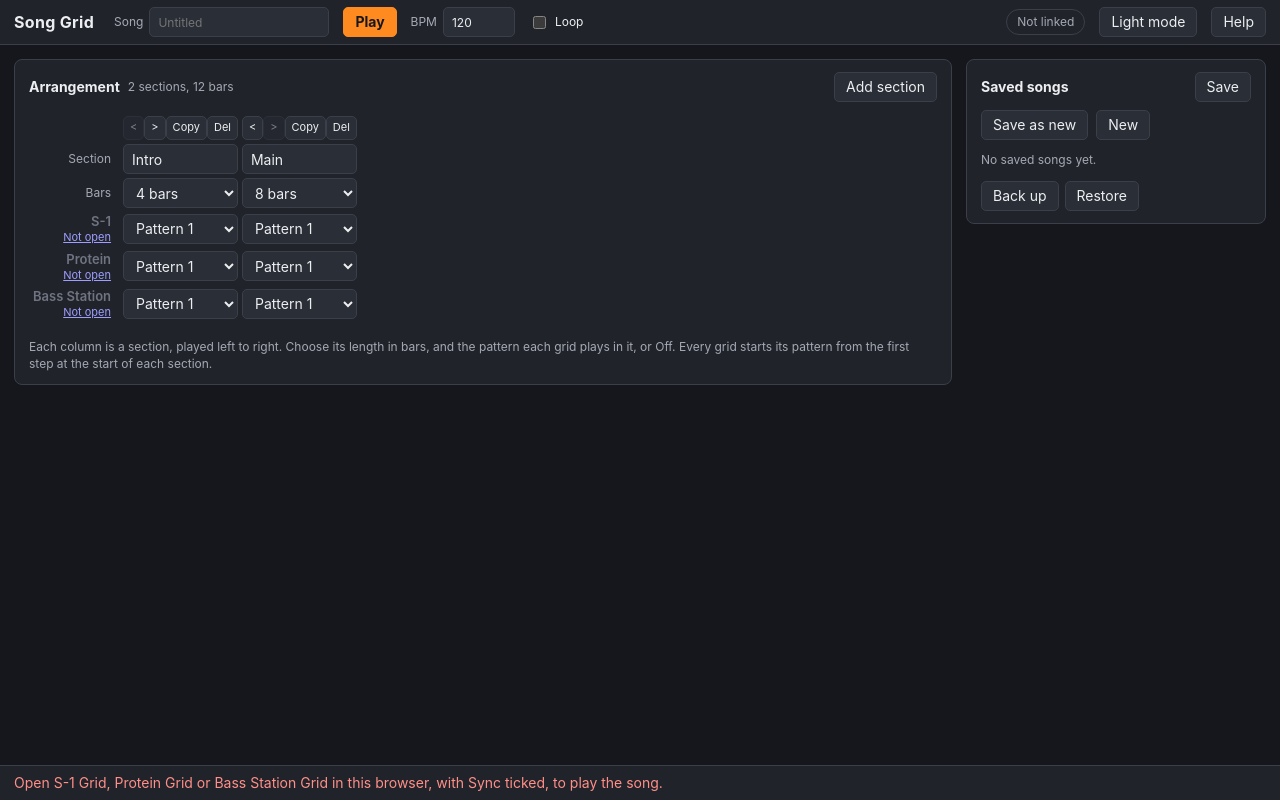
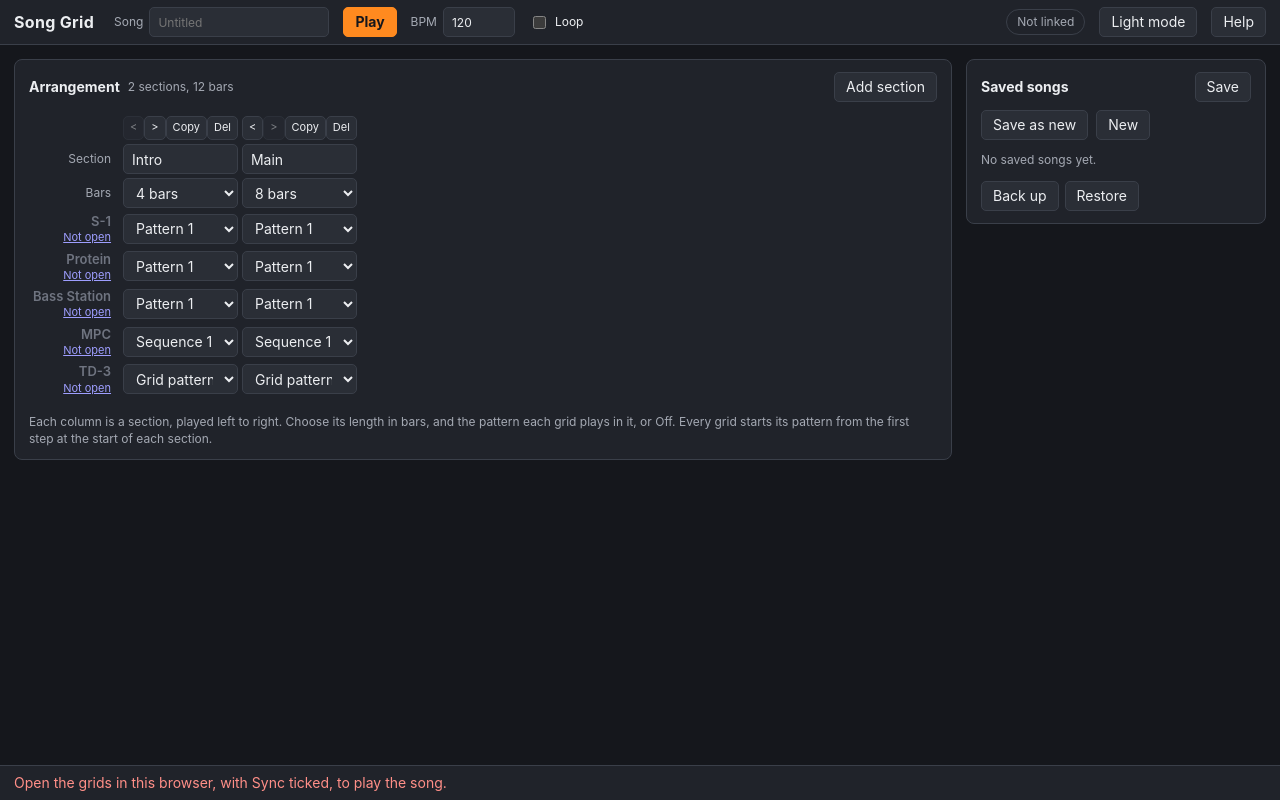
Before and after one commit to pzuzarte/song-grid, a website: page index.html in a window 1280 px wide. Both pictures are taken after a click on the button "Play". Drawn offline with Linux system fonts and the light colour scheme.

Commit message:
Add MPC Grid and TD-3 Grid to songs
TD-3 Grid plays its grid pattern or a library pattern by name in each section.

Co-Authored-By: Claude Opus 5.5 <noreply@anthropic.com>

```diff
--- a/app.js
+++ b/app.js
@@ -70,15 +70,34 @@ function change(edit) {
   render();
 }
 
-function patternSelect(item, name) {
+// TD-3 Grid keeps its patterns in its library, in this browser, which this page shares.
+function td3Library() {
+  const items = readJson("td3-grid-library", []);
+  return Array.isArray(items) ? items.filter((item) => item && typeof item.id === "string" && typeof item.name === "string") : [];
+}
+
+function patternSelect(item, instrument) {
+  const { name } = instrument;
   const select = document.createElement("select");
-  select.append(new Option("Off", ""), ...Array.from({ length: Song.PATTERNS }, (_, index) => new Option(`Pattern ${index + 1}`, String(index))));
   const value = item.patterns[name];
+  if (instrument.library) {
+    const saved = td3Library();
+    select.append(new Option("Off", ""), new Option("Grid pattern", Song.GRID),
+      ...saved.map((entry) => new Option(entry.name, entry.id)));
+    if (value && value !== Song.GRID && !saved.some((entry) => entry.id === value)) {
+      select.append(new Option("(not in the library)", value));
+    }
+  } else {
+    const word = instrument.word || "Pattern";
+    select.append(new Option("Off", ""), ...Array.from({ length: Song.PATTERNS }, (_, index) => new Option(`${word} ${index + 1}`, String(index))));
+  }
   select.value = value === null ? "" : String(value);
   select.classList.toggle("off", value === null);
   select.setAttribute("aria-label", `${name} in ${item.name}`);
+  select.title = instrument.library ? "The pattern in TD-3 Grid, or one from its library, or Off" : "";
   select.onchange = () => change(() => {
-    item.patterns[name] = select.value === "" ? null : Number(select.value);
+    if (select.value === "") item.patterns[name] = null;
+    else item.patterns[name] = instrument.library ? select.value : Number(select.value);
   });
   return select;
 }
@@ -197,7 +216,7 @@ function render() {
     song.sections.forEach((item, index) => {
       const cell = document.createElement("td");
       cell.dataset.section = String(index);
-      cell.append(patternSelect(item, instrument.name));
+      cell.append(patternSelect(item, instrument));
       row.append(cell);
     });
     rows.push(row);
@@ -245,7 +264,7 @@ function tick() {
 
 function startPlaying() {
   if (!peers.some((name) => Song.INSTRUMENTS.some((item) => item.name === name))) {
-    setStatus("Open S-1 Grid, Protein Grid or Bass Station Grid in this browser, with Sync ticked, to play the song.", true);
+    setStatus("Open the grids in this browser, with Sync ticked, to play the song.", true);
     return;
   }
   link.announceSong(Song.plan(song));
@@ -418,6 +437,7 @@ function setTheme(light) {
 }
 
 function bind() {
+  window.addEventListener("storage", (event) => { if (event.key === "td3-grid-library") render(); });
   $("play").onclick = togglePlay;
   $("song-name").onchange = () => change(() => { song.name = $("song-name").value.trim().slice(0, 40); });
   $("bpm").onchange = () => {
--- a/index.html
+++ b/index.html
@@ -82,7 +82,7 @@
 
     <h3>Set up</h3>
     <ol>
-      <li>Open the grids you want in the same browser, in other tabs: <a href="https://pzuzarte.github.io/s1-grid/" target="_blank" rel="noopener">S-1 Grid</a>, <a href="https://pzuzarte.github.io/protein-grid/" target="_blank" rel="noopener">Protein Grid</a> and <a href="https://pzuzarte.github.io/bass-station-grid/" target="_blank" rel="noopener">Bass Station Grid</a>.</li>
+      <li>Open the grids you want in the same browser, in other tabs: <a href="https://pzuzarte.github.io/s1-grid/" target="_blank" rel="noopener">S-1 Grid</a>, <a href="https://pzuzarte.github.io/protein-grid/" target="_blank" rel="noopener">Protein Grid</a>, <a href="https://pzuzarte.github.io/bass-station-grid/" target="_blank" rel="noopener">Bass Station Grid</a>, <a href="https://pzuzarte.github.io/mpc-grid/" target="_blank" rel="noopener">MPC Grid</a> and <a href="https://pzuzarte.github.io/td3-grid/" target="_blank" rel="noopener">TD-3 Grid</a>.</li>
       <li>In each, connect its instrument, and tick <b>Sync</b>. The badge at the top of this page shows which grids are linked. Rows for grids that aren't open are greyed.</li>
     </ol>
 
@@ -90,7 +90,9 @@
     <ul>
       <li>Each column is a section, such as Intro, Verse or Chorus, played left to right. Click its name to change it.</li>
       <li><b>Bars</b> sets how long the section lasts.</li>
-      <li>Each row is a grid. Choose the pattern it plays in that section, 1 to 16, or <b>Off</b> for silence. A pattern shorter than its section repeats, and a longer one is cut at the section's end.</li>
+      <li>Each row is a grid. Choose the pattern it plays in that section, 1 to 16, or <b>Off</b> for silence. For MPC Grid these are its sequences. A pattern shorter than its section repeats, and a longer one is cut at the section's end.</li>
+      <li>TD-3 Grid edits one pattern at a time, so its row offers <b>Grid pattern</b>, whatever is in TD-3 Grid when the song plays, and the patterns saved in its library, by name. A library pattern plays without changing the grid. Patterns saved in its pattern folder aren't listed: save them to the library to use them in a song.</li>
+      <li>Bars are counted in 4/4. An MPC sequence in another time signature still restarts at each section.</li>
       <li>Every grid starts its pattern from the first step at the start of each section, so they stay together even when their patterns are different lengths.</li>
       <li>The buttons above each section move it left or right, copy it, or delete it. <b>Add section</b> adds a copy of the last one at the end.</li>
     </ul>
--- a/song.js
+++ b/song.js
@@ -1,26 +1,42 @@
 "use strict";
 /* A song: sections in order, each some bars long, with the pattern each grid plays in it,
    or none. Kept apart from the page so it can be tested. plan() turns a song into what
-   the grids follow, as sent through sync.js. */
+   the grids follow, as sent through sync.js.
+
+   Most grids have 16 numbered patterns, counted here from 0. TD-3 Grid edits one pattern
+   at a time, so its part names either "grid", the pattern in its grid, or the id of a
+   pattern in its library. null is silence for every grid. */
 const Song = (() => {
   const INSTRUMENTS = [
     { name: "S-1 Grid", label: "S-1", url: "https://pzuzarte.github.io/s1-grid/" },
     { name: "Protein Grid", label: "Protein", url: "https://pzuzarte.github.io/protein-grid/" },
     { name: "Bass Station Grid", label: "Bass Station", url: "https://pzuzarte.github.io/bass-station-grid/" },
+    { name: "MPC Grid", label: "MPC", url: "https://pzuzarte.github.io/mpc-grid/", word: "Sequence" },
+    { name: "TD-3 Grid", label: "TD-3", url: "https://pzuzarte.github.io/td3-grid/", library: true },
   ];
+  const GRID = "grid"; // TD-3 Grid's own pattern, rather than one from its library.
   const PATTERNS = 16;
   const BAR_CHOICES = [1, 2, 4, 8, 12, 16, 24, 32, 64];
   const MAX_SECTIONS = 64;
 
   const newId = () => `s${Date.now().toString(36)}${Math.random().toString(36).slice(2, 7)}`;
 
-  // A pattern number counted from 0, or null for silence.
-  const cleanPattern = (value) => (Number.isInteger(value) && value >= 0 && value < PATTERNS ? value : null);
+  // A grid's pattern, checked, or null for silence.
+  function cleanPattern(instrument, value) {
+    if (instrument.library) return typeof value === "string" && value.length > 0 && value.length <= 64 ? value : null;
+    return Number.isInteger(value) && value >= 0 && value < PATTERNS ? value : null;
+  }
 
-  function section(fields = {}) {
+  const firstPattern = (instrument) => (instrument.library ? GRID : 0);
+
+  // A grid missing from a saved section is silent in it, so older songs play as they did.
+  // A new section starts every grid on its first pattern.
+  function section(fields = {}, { fill = true } = {}) {
     const patterns = {};
-    for (const { name } of INSTRUMENTS) {
-      patterns[name] = fields.patterns && name in fields.patterns ? cleanPattern(fields.patterns[name]) : 0;
+    for (const instrument of INSTRUMENTS) {
+      const { name } = instrument;
+      if (fields.patterns && name in fields.patterns) patterns[name] = cleanPattern(instrument, fields.patterns[name]);
+      else patterns[name] = fill ? firstPattern(instrument) : null;
     }
     return {
       id: typeof fields.id === "string" ? fields.id : newId(),
@@ -47,7 +63,7 @@ const Song = (() => {
     if (Number.isFinite(data.bpm) && data.bpm >= 20 && data.bpm <= 300) song.bpm = Math.round(data.bpm * 10) / 10;
     song.loop = Boolean(data.loop);
     if (Array.isArray(data.sections) && data.sections.length) {
-      song.sections = data.sections.slice(0, MAX_SECTIONS).map(section);
+      song.sections = data.sections.slice(0, MAX_SECTIONS).map((item) => section(item, { fill: false }));
       // Each section needs its own id, as copies are moved about separately.
       const ids = new Set();
       for (const item of song.sections) {
@@ -83,7 +99,7 @@ const Song = (() => {
     return null;
   }
 
-  return { BAR_CHOICES, INSTRUMENTS, MAX_SECTIONS, PATTERNS, cleanSong, newSong, plan, section, sectionAt, totalBars };
+  return { BAR_CHOICES, GRID, INSTRUMENTS, MAX_SECTIONS, PATTERNS, cleanSong, newSong, plan, section, sectionAt, totalBars };
 })();
 
 if (typeof module !== "undefined") module.exports = Song;
--- a/sync.js
+++ b/sync.js
@@ -14,14 +14,15 @@ const Sync = (() => {
 
   const validBpm = (bpm) => Number.isFinite(bpm) && bpm >= 20 && bpm <= 300;
 
-  // One page's part of a song, checked, or null if there isn't one for it.
-  // Patterns are counted from 0, and null is silence.
+  // One page's part of a song, checked, or null if there isn't one for it. Patterns are
+  // counted from 0, or for TD-3 Grid named by a string, and null is silence.
   function songPart(plan, name) {
     if (!plan || typeof plan !== "object" || !Number.isInteger(plan.bars) || plan.bars < 1) return null;
     const cues = plan.parts?.[name];
     if (!Array.isArray(cues)) return null;
     const valid = cues.filter((cue) => cue && Number.isInteger(cue.bar) && cue.bar >= 0 && cue.bar < plan.bars
-      && (cue.pattern === null || (Number.isInteger(cue.pattern) && cue.pattern >= 0 && cue.pattern < 16)));
+      && (cue.pattern === null || (Number.isInteger(cue.pattern) && cue.pattern >= 0 && cue.pattern < 16)
+        || (typeof cue.pattern === "string" && cue.pattern.length > 0 && cue.pattern.length <= 64)));
     return { bars: plan.bars, loop: Boolean(plan.loop), cues: valid.sort((a, b) => a.bar - b.bar) };
   }
 
```
Also changed, not shown: test/song.test.js (+15 -2 lines), README.md.
